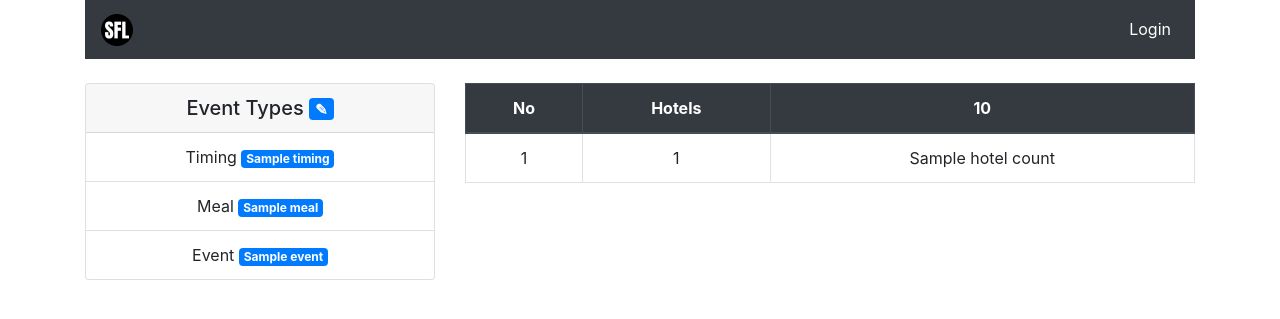
After one commit to Crazy-Ideas/focus-solutions, a Flask app: template fs_flask/templates/hotel_count.html in a window 1280 px wide. The commit adds this page. Shown: the top 319 px of the page. Run offline with Flask 2, Linux system fonts and the light colour scheme; the template is opened without the code that fills it: values that come from a table or form of the project are taken from there, most other values are stand-ins (such as "Sample title", 1, 10 or a date in 2020); parts of the project's set-up code (start-up, migrations or seed data) failed here and were passed over; some libraries are stand-ins or nearby versions.

Commit message:
Enhance Hotel Count reporting

```diff
--- a/fs_flask/forms.py
+++ b/fs_flask/forms.py
@@ -2,37 +2,49 @@ from operator import itemgetter
 from typing import List
 
 from flask_wtf import FlaskForm
-from wtforms import SelectField, SubmitField
+from wtforms import SelectField, SubmitField, SelectMultipleField
 
 from config import Config
 from fs_flask.hotel import Usage, Hotel
 from fs_flask.user import User
 
 
-class QueryForm(FlaskForm):
+class EventForm(FlaskForm):
     timing = SelectField("Select timing", choices=list())
-    meal = SelectField("Select meals", choices=list())
+    meals = SelectMultipleField("Select meals", choices=list())
     event = SelectField("Select event type", choices=list())
     submit = SubmitField("Query")
 
     def populate_choices(self) -> None:
         any_choice = (Config.ANY, Config.ANY)
         self.timing.choices.append(any_choice)
-        self.meal.choices.append(any_choice)
+        self.meals.choices.append(any_choice)
         self.event.choices.append(any_choice)
         self.timing.choices.extend([(timing, timing) for timing in Config.TIMINGS])
-        self.meal.choices.extend([(meal, meal) for meal in Config.MEALS])
+        self.meals.choices.extend([(meal, meal) for meal in Config.MEALS])
         self.event.choices.extend([(event, event) for event in Config.EVENTS])
 
     def get_usage(self, city: str) -> List[Usage]:
         query = Usage.objects.filter_by(city=city)
-        if self.timing.data != Config.ANY:
-            query = query.filter_by(timing=self.timing.data)
-        if self.event.data != Config.ANY:
-            query = query.filter_by(event_type=self.event.data)
-        if self.meal.data != Config.ANY:
-            query = query.filter("meals", query.ARRAY_CONTAINS, self.meal.data)
+        if self.validate_on_submit():
+            if self.timing.data != Config.ANY:
+                query = query.filter_by(timing=self.timing.data)
+            if self.event.data != Config.ANY:
+                query = query.filter_by(event_type=self.event.data)
+            if self.meals.data[0] != Config.ANY:
+                query = query.filter("meals", query.ARRAY_CONTAINS_ANY, self.meals.data)
+        else:
+            self.timing.data = Config.ANY
+            self.event.data = Config.ANY
+            self.meals.data = [Config.ANY]
         return query.get()
+
+    def get_selection(self) -> dict:
+        return {
+            "timing": self.timing.data,
+            "event": self.event.data,
+            "meals": self.meals.data
+        }
 
 
 class ProfileForm(FlaskForm):
--- a/fs_flask/templates/base.html
+++ b/fs_flask/templates/base.html
@@ -38,7 +38,7 @@
         <div class="collapse navbar-collapse" id="navbarMenu">
             <div class="navbar-nav mr-auto">
                 {% if current_user.is_authenticated %}
-                    <a class="nav-item nav-link active" href="{{ url_for('query') }}">Reports</a>
+                    <a class="nav-item nav-link active" href="{{ url_for('hotel_count') }}">Reports</a>
                 {% endif %}
             </div>
             <div class="navbar-nav ml-auto">
@@ -115,6 +115,22 @@
             dom: '<"top"if>rt<"bottom"p>'
         });
     </script>
+    {%- set _select_fields = [] %}
+    {%- for field in form %}
+        {%- if field.type in ("SelectField", "SelectMultipleField") %}
+            {%- set _ = _select_fields.append(field.id) -%}
+        {%- endif %}
+    {%- endfor %}
+    {%- if _select_fields[0] %}
+        <script>
+            $(document).ready(function () {
+                {%- for select_field_id in _select_fields %}
+                    $("#{{ select_field_id }}").select2({theme: "bootstrap4", selectOnClose: true});
+                {% endfor %}
+            });
+        </script>
+    {%- endif %}
+
 {%- endblock scripts %}
 
 </body>
--- /dev/null
+++ b/fs_flask/templates/hotel_count.html
@@ -0,0 +1,92 @@
+{% extends "base.html" %}
+
+{% block app_content %}
+    <div class="row justify-content-center">
+        <div class="col-md-4">
+            <div class="card text-center">
+                <h5 class="card-header">
+                    Event Types
+                    <a type="button" class="badge badge-primary text-white" data-toggle="modal"
+                       data-target="#event_modal">
+                        &#9998;
+                    </a>
+                </h5>
+                <ul class="list-group list-group-flush">
+                    <li class="list-group-item">
+                        Timing
+                        <span class="badge badge-primary">{{ selection.timing }}</span>
+                    </li>
+                    <li class="list-group-item">
+                        Meal
+                        {% for meal in selection.meals %}
+                            <span class="badge badge-primary">{{ meal }}</span>
+                        {% endfor %}
+                    </li>
+                    <li class="list-group-item">
+                        Event
+                        <span class="badge badge-primary">{{ selection.event }}</span>
+                    </li>
+                </ul>
+            </div>
+        </div>
+        <div class="col-md-8 text-center">
+            {% if hotel_counts %}
+                <table class="table table-bordered table-hover ">
+                    <thead class="thead-dark">
+                    <tr>
+                        <th class="text-center" scope="col">No</th>
+                        <th class="" scope="col">Hotels</th>
+                        <th class="text-center" scope="col">{{ total }}</th>
+                    </tr>
+                    </thead>
+                    <tbody>
+                    {% for hotel_count in hotel_counts %}
+                        <tr>
+                            <td class="text-center">{{ loop.index }}</td>
+                            <td class="">{{ hotel_count[0] }}</td>
+                            <td class="text-center">{{ hotel_count[1] }}</td>
+                        </tr>
+                    {% endfor %}
+                    </tbody>
+                </table>
+            {% else %}
+                <strong>No Hotels. Update query criteria.</strong>
+            {% endif %}
+        </div>
+    </div>
+
+    <div class="modal fade" id="event_modal" tabindex="-1" role="dialog">
+        <div class="modal-dialog" role="document">
+            <div class="modal-content">
+                <div class="modal-header">
+                    <h5 class="modal-title">Event Query</h5>
+                    <button type="button" class="close" data-dismiss="modal">
+                        <span>&times;</span>
+                    </button>
+                </div>
+                <div class="modal-body justify-content-center">
+                    <form class="form" method="POST" id="event-form">
+                        {{ form_group(form.timing) }}
+                        {{ form_group(form.meals) }}
+                        {{ form_group(form.event) }}
+                        {{ form.csrf_token() }}
+                    </form>
+                </div>
+                <div class="modal-footer justify-content-center d-flex">
+                    <button type="button" class="btn btn-primary" id="event-button">Query</button>
+                    <button type="button" class="btn btn-secondary" data-dismiss="modal">Cancel</button>
+                </div>
+            </div>
+        </div>
+    </div>
+
+{% endblock %}
+
+{% block scripts %}
+    {{ super() }}
+    <script>
+        $("#event-button").on("click", () => {
+            document.forms["event-form"].submit()
+        });
+    </script>
+{% endblock %}
```
Also changed, not shown: fs_flask/routes.py (+7 -12 lines), fs_flask/templates/form_template.html (+0 -15 lines), fs_flask/templates/view_report.html (deleted, +0 -26 lines).
